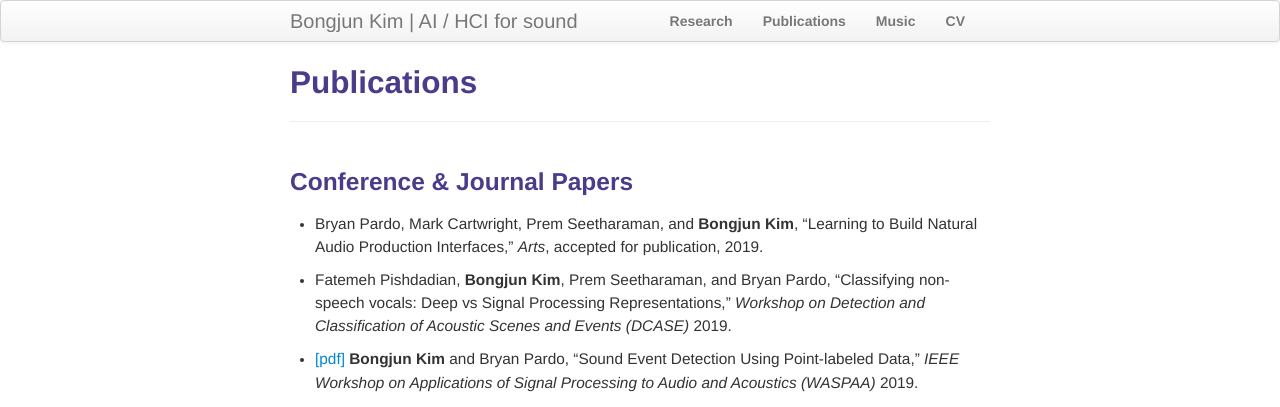
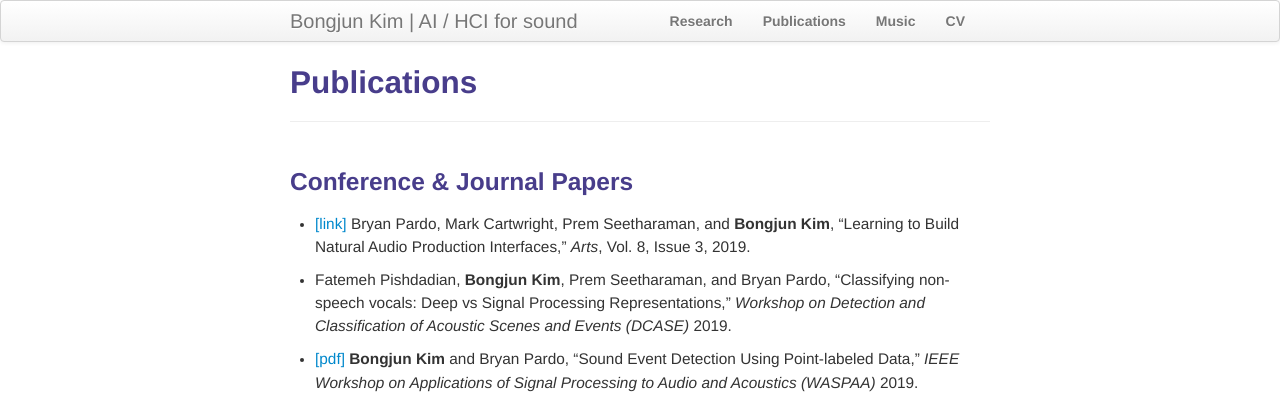
Before and after one commit to bongjun/bongjun.github.io, a Jekyll site: the page built from pages/publications.md, in a window 1280 px wide. Shown: the top 407 px of the page. Built offline with Jekyll 4.4.1, drawn with Linux system fonts in a browser that asks for light colours.

Commit message:
Update publications.md

```diff
--- a/pages/publications.md
+++ b/pages/publications.md
@@ -6,7 +6,7 @@ description: Bongjun Kim's publications
 
 ### Conference & Journal Papers
 
-* Bryan Pardo, Mark Cartwright, Prem Seetharaman, and **Bongjun Kim**, "Learning to Build Natural Audio Production Interfaces," *Arts*, accepted for publication, 2019.
+* [[link]](https://www.mdpi.com/2076-0752/8/3/110/htm) Bryan Pardo, Mark Cartwright, Prem Seetharaman, and **Bongjun Kim**, "Learning to Build Natural Audio Production Interfaces," *Arts*, Vol. 8, Issue 3, 2019.
 
 * Fatemeh Pishdadian, **Bongjun Kim**, Prem Seetharaman, and Bryan Pardo, "Classifying non-speech vocals: Deep vs Signal Processing Representations," *Workshop on Detection and Classification of Acoustic Scenes and Events (DCASE)* 2019.
 
@@ -23,7 +23,6 @@ description: Bongjun Kim's publications
 
 
 * [[pdf]]({{ BASE_PATH }}/pages/files/papers/kim_pardo_tiis_2018.pdf) **Bongjun Kim** and Bryan Pardo, "A Human-in-the-loop System for Sound Event Detection and Annotation," *ACM Transaction on Interactive Intelligent System (TiiS)*, Vol. 8, Issue 2, Article 13, July 2018.
-
 
 * [[pdf]]({{ BASE_PATH }}/pages/files/papers/kim_iui_2018.pdf) **Bongjun Kim**, "Leveraging User Input and Feedback for Interactive Sound Event Detection and Annotation," Doctoral Consortium, *ACM International Conference on Intelligent User Interfaces (IUI)* 2018
 
```
